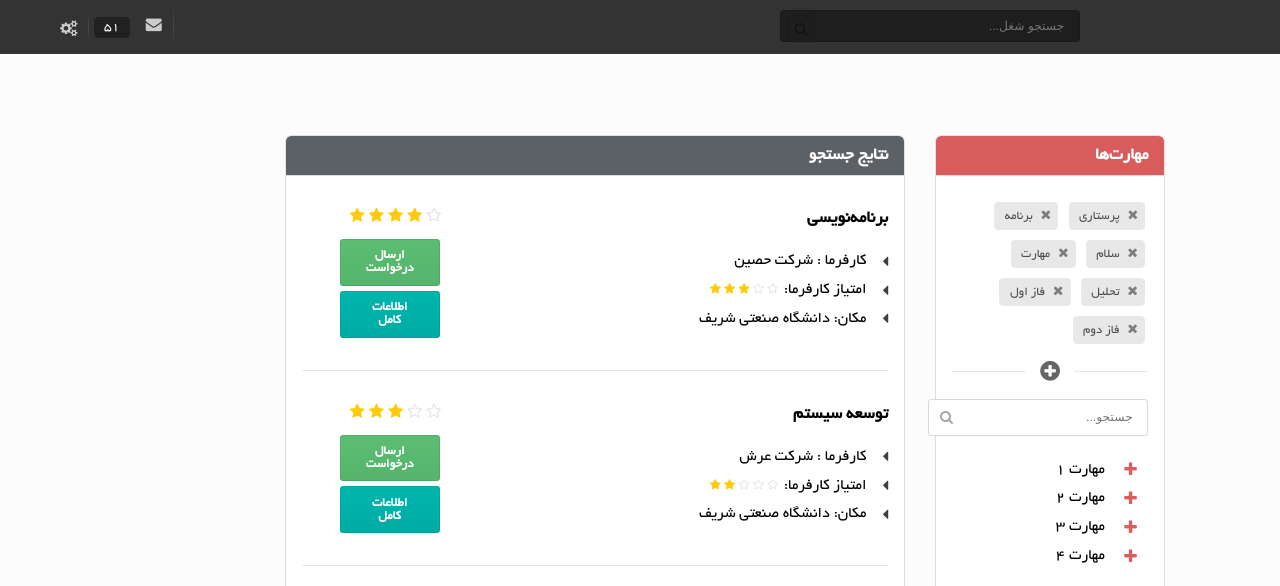
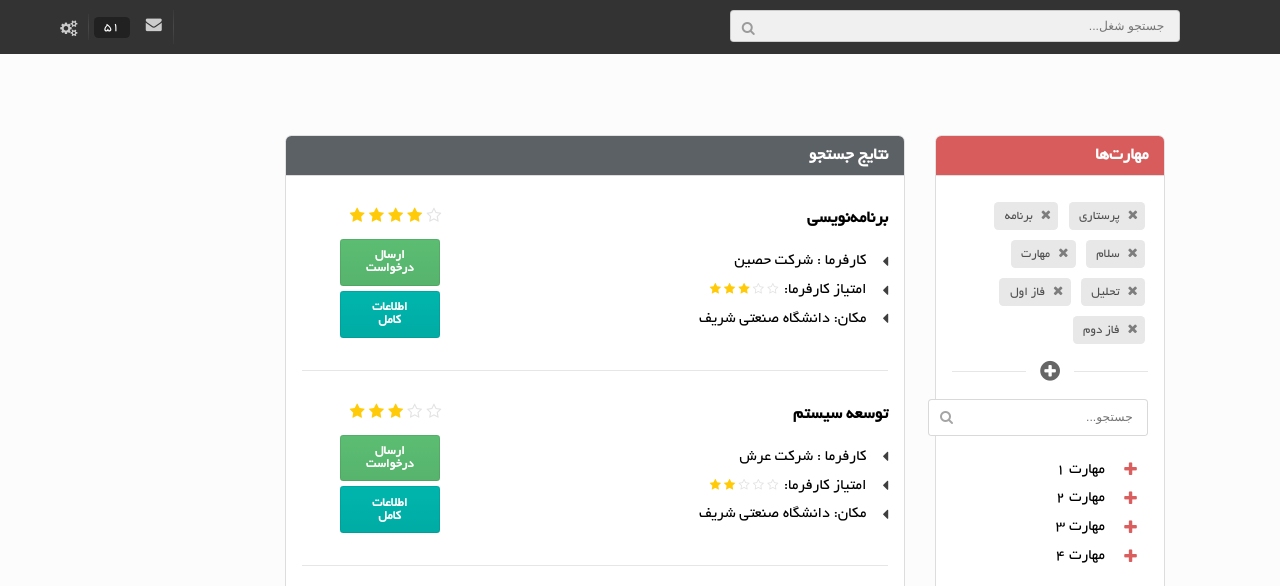
Before and after one commit to ha-D/SharifJobPortal, a Django app: template templates/search.html in a window 1280 px wide. Shown: the top 586 px of the page. Run offline with Django 3.2, Linux system fonts and the light colour scheme; the template is opened without the code that fills it, so the values that code supplies are empty.

Commit message:
Change top search bar style

```diff
--- a/static/css/base.css
+++ b/static/css/base.css
@@ -18,14 +18,18 @@ body{
 }
 
 #top-menu .searchbox{
-	margin: 0px 200px;
+	margin: 0px 100px;
 }
 
 #top-menu .searchbox input[type='text']{
-	background-color: rgba(30,30,30,100);
-	min-width: 300px;
+	background-color: rgba(240,240,240,200);
+	min-width: 450px;
 	padding-top: 8px;
 	padding-bottom: 8px;
+}
+#top-menu .searchbox input[type='text']:focus{
+	background-color: rgba(250,250,250,200);
+	/*min-width: 800px;*/
 }
 
 #top-menu .item{
--- a/templates/page.html
+++ b/templates/page.html
@@ -6,7 +6,7 @@
 
 			<div class="ui small icon input rtl searchbox">
 				  <input type="text" placeholder="جستجو شغل...">
-				  <i class="circular search icon"></i>
+				  <i class="search icon"></i>
 			</div>
 
 		</div>
```
